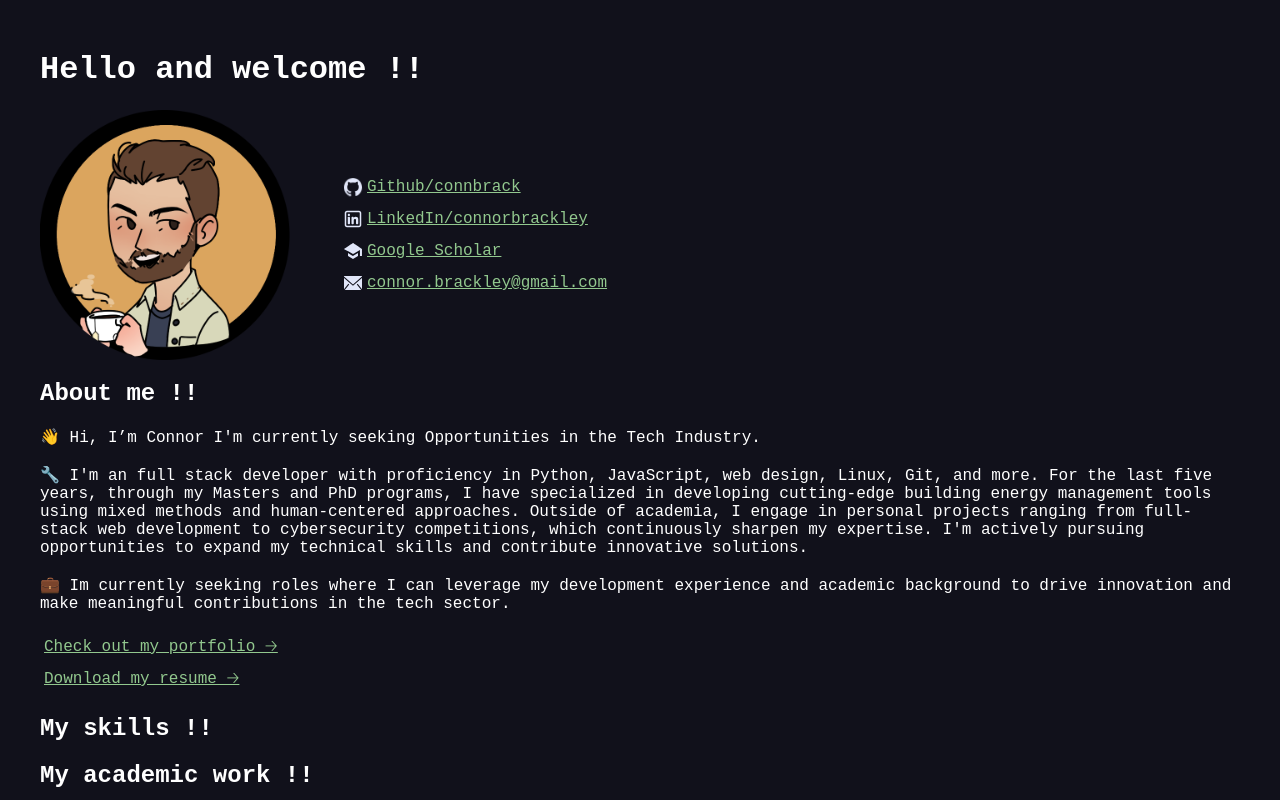
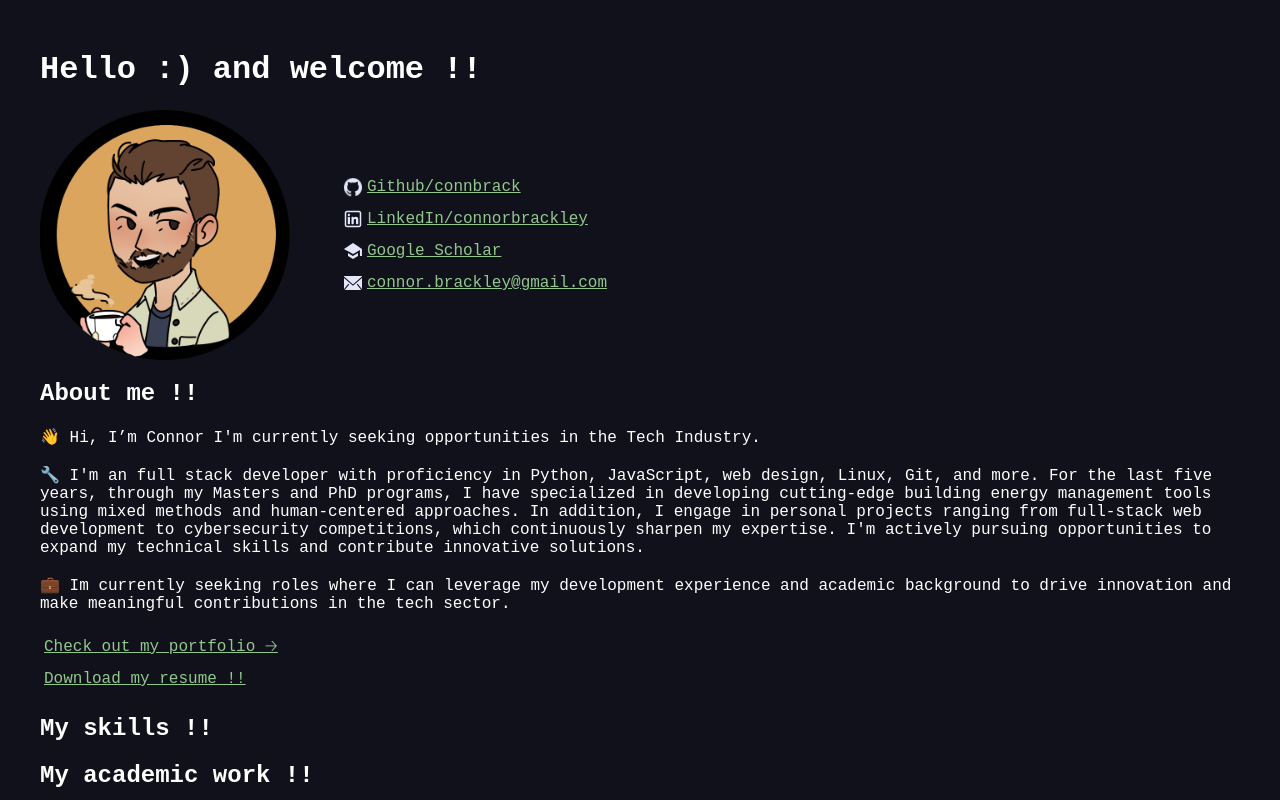
Before and after one commit to connbrack/my-super-cool-website, a React (Create React App) app: page / in a window 1280 px wide. Shown: the top 800 px of the page. Built offline with nearby package versions, Linux system fonts and the light colour scheme.

Commit message:
web updates

```diff
--- a/public/index.html
+++ b/public/index.html
@@ -24,7 +24,7 @@
       work correctly both with client-side routing and a non-root public URL.
       Learn how to configure a non-root public URL by running `npm run build`.
     -->
-    <title>React App</title>
+    <title>Connor's website</title>
   </head>
   <body style="background-color: #11111B">
     <noscript>You need to enable JavaScript to run this app.</noscript>
--- a/src/components/HomeContent.js
+++ b/src/components/HomeContent.js
@@ -12,11 +12,11 @@ export default function HomeContent() {
       <div className="text">{Text.aboutMe}</div>
       <br />
       <div>
-        <a href="/portfolio">Check out my portfolio 🡢 </a>
+        <a href="/portfolio">Check out my portfolio 🡢</a>
       </div>
       <div>
         <a href="/connor-brackley-cv.pdf" target="_blank" rel="noreferrer">
-          Download my resume 🡢{" "}
+          Download my resume !!
         </a>
       </div>
 
--- a/src/components/Text.js
+++ b/src/components/Text.js
@@ -1,11 +1,13 @@
 const Text = {
-  aboutMe:`👋 Hi, I’m Connor I'm currently seeking Opportunities in the Tech Industry.
+  aboutMe: `👋 Hi, I’m Connor I'm currently seeking opportunities in the Tech Industry.
 
-🔧 I'm an full stack developer with proficiency in Python, JavaScript, web design, Linux, Git, and more. For the last five years, through my Masters and PhD programs, I have specialized in developing cutting-edge building energy management tools using mixed methods and human-centered approaches. Outside of academia, I engage in personal projects ranging from full-stack web development to cybersecurity competitions, which continuously sharpen my expertise. I'm actively pursuing opportunities to expand my technical skills and contribute innovative solutions.
+🔧 I'm an full stack developer with proficiency in Python, JavaScript, web design, Linux, Git, and more. For the last five years, through my Masters and PhD programs, I have specialized in developing cutting-edge building energy management tools using mixed methods and human-centered approaches. In addition, I engage in personal projects ranging from full-stack web development to cybersecurity competitions, which continuously sharpen my expertise. I'm actively pursuing opportunities to expand my technical skills and contribute innovative solutions.
 
 💼 Im currently seeking roles where I can leverage my development experience and academic background to drive innovation and make meaningful contributions in the tech sector.`,
 
-  academicWork:`As a Ph.D. candidate in Building Engineering at the Intelligent Buildings and Cities Lab (IBCL) at Concordia University, I specialized in developing building energy management tools using mixed-method, human-centered approaches. My project centered on collaborating with industry partners to incorporate novel data analysis and machine learning tools with user-friendly interfaces. Beyond my academic research, I actively engaged in hobby projects, including full-stack web design, cybersecurity competitions, and other tinkering projects, contributing to my practical expertise. While my background was in engineering, I found the software development parts of my research to be the most fulfilling. Thus, I am currently seeking opportunities in the tech industry where I can build on my programming experience while leveraging my academic background and practical experiences.`
+  mySkills: `While Python is my primary area of expertise, my experience extends to JavaScript, web development, Linux, Git, and other technologies. I am dedicated to broadening my portfolio and I am actively seek opportunities to enhance my technical skills.`,
+
+  academicWork: `As a Ph.D. candidate in Building Engineering at the Intelligent Buildings and Cities Lab (IBCL) at Concordia University, I specialized in developing building energy management tools using mixed-method, human-centered approaches. My project centered on collaborating with industry partners to incorporate novel data analysis and machine learning tools with user-friendly interfaces. Beyond my academic research, I actively engaged in hobby projects, including full-stack web design, cybersecurity competitions, and other tinkering projects, contributing to my practical expertise. While my background was in engineering, I found the software development parts of my research to be the most fulfilling. Thus, I am currently seeking opportunities in the tech industry where I can build on my programming experience while leveraging my academic background and practical experiences.`,
 };
 
 export default Text;
--- a/src/css/startup.css
+++ b/src/css/startup.css
@@ -2,7 +2,7 @@
   overflow: hidden;
   white-space: nowrap;
   width: 0;
-  animation: typing 2s steps(20, end) forwards;
+  animation: typing 3s steps(20, end) forwards;
 }
 
 @keyframes typing {
@@ -10,10 +10,10 @@
     width: 0;
   }
   20% {
-    width: 5ch;
+    width: 8ch;
   }
   70% {
-    width: 5ch;
+    width: 8ch;
   }
   100% {
     width: 100%;
--- a/src/pages/Home.js
+++ b/src/pages/Home.js
@@ -21,7 +21,7 @@ export default function Home() {
   return (
     <div>
       <div>
-        <h1 className="typewriter">Hello and welcome !!</h1>
+        <h1 className="typewriter">Hello :) and welcome !!</h1>
       </div>
 
       <div className={`fade-in-section ${showContent ? 'is-visible' : ''}`}>
```
Also changed, not shown: 1 other file (tests, documents, lock files or other folders).
